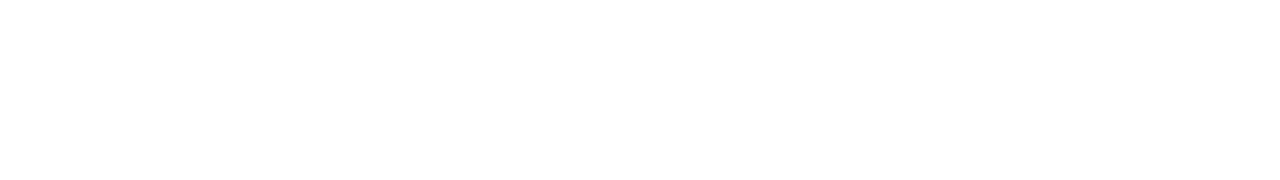
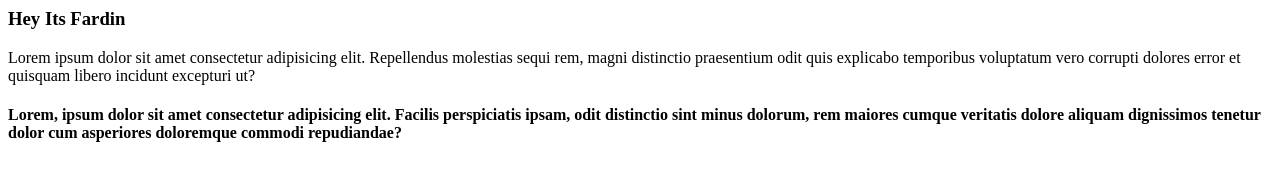
Before and after one commit to fasourav/dev-test-portfolio, a plain HTML site: page index.html in a window 1280 px wide. Drawn offline with Linux system fonts and the light colour scheme.

Commit message:
added lorem

```diff
--- a/index.html
+++ b/index.html
@@ -7,6 +7,14 @@
     <link rel="stylesheet" href="style.css">
 </head>
 <body>
+    <h3>Hey Its Fardin</h3>
+    <p>Lorem ipsum dolor sit amet consectetur adipisicing elit. Repellendus molestias sequi rem, magni distinctio praesentium odit quis explicabo temporibus voluptatum vero corrupti dolores error et quisquam libero incidunt excepturi ut?</p>
 
+    <span>
+
+    </span>
+    <h4>
+        Lorem, ipsum dolor sit amet consectetur adipisicing elit. Facilis perspiciatis ipsam, odit distinctio sint minus dolorum, rem maiores cumque veritatis dolore aliquam dignissimos tenetur dolor cum asperiores doloremque commodi repudiandae?
+    </h4>
 </body>
 </html>
```
